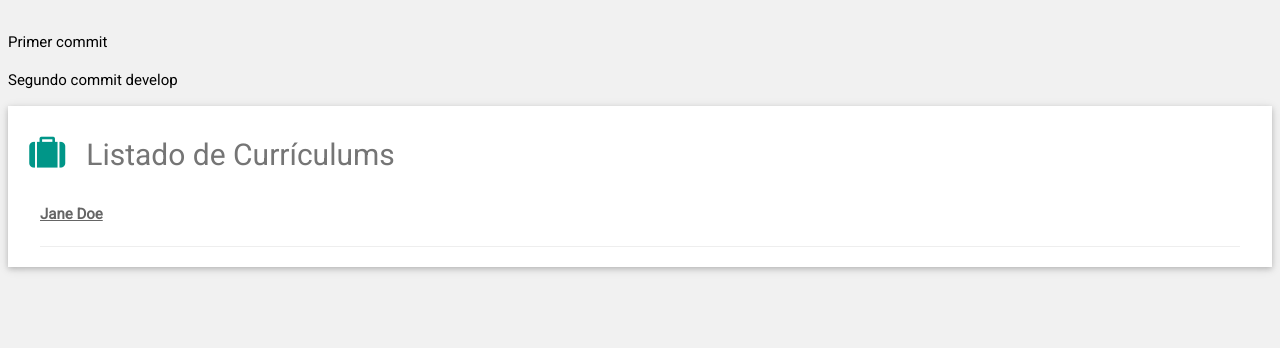
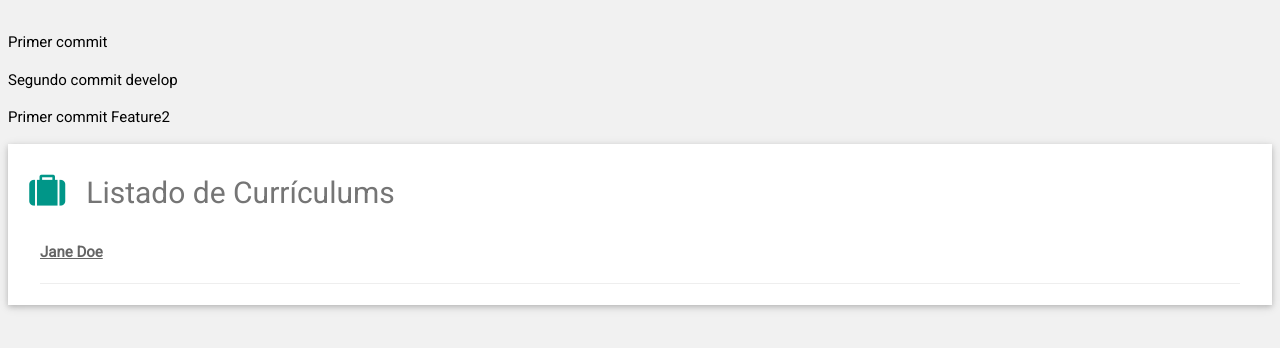
Before and after one commit to FerGalisteo/UD01-Actividad_Evaluable_02-Recreacion_flujo_de_gitflow-, a plain HTML site: page index.html in a window 1280 px wide. Drawn offline with Linux system fonts and the light colour scheme.

Commit message:
Primer commit feature2

```diff
--- a/index.html
+++ b/index.html
@@ -20,6 +20,7 @@ html,body,h1,h2,h3,h4,h5,h6 {font-family: "Roboto", sans-serif}
   <div class="w3-row-padding">
     <p>Primer commit</p>
     <p>Segundo commit develop</p>
+    <p>Primer commit Feature2</p>
       <!-- CV ITEM -->
       <div class="w3-container w3-card w3-white w3-margin-bottom">
         <h2 class="w3-text-grey w3-padding-16"><i class="fa fa-suitcase fa-fw w3-margin-right w3-xxlarge w3-text-teal"></i>Listado de Currículums</h2>
```
